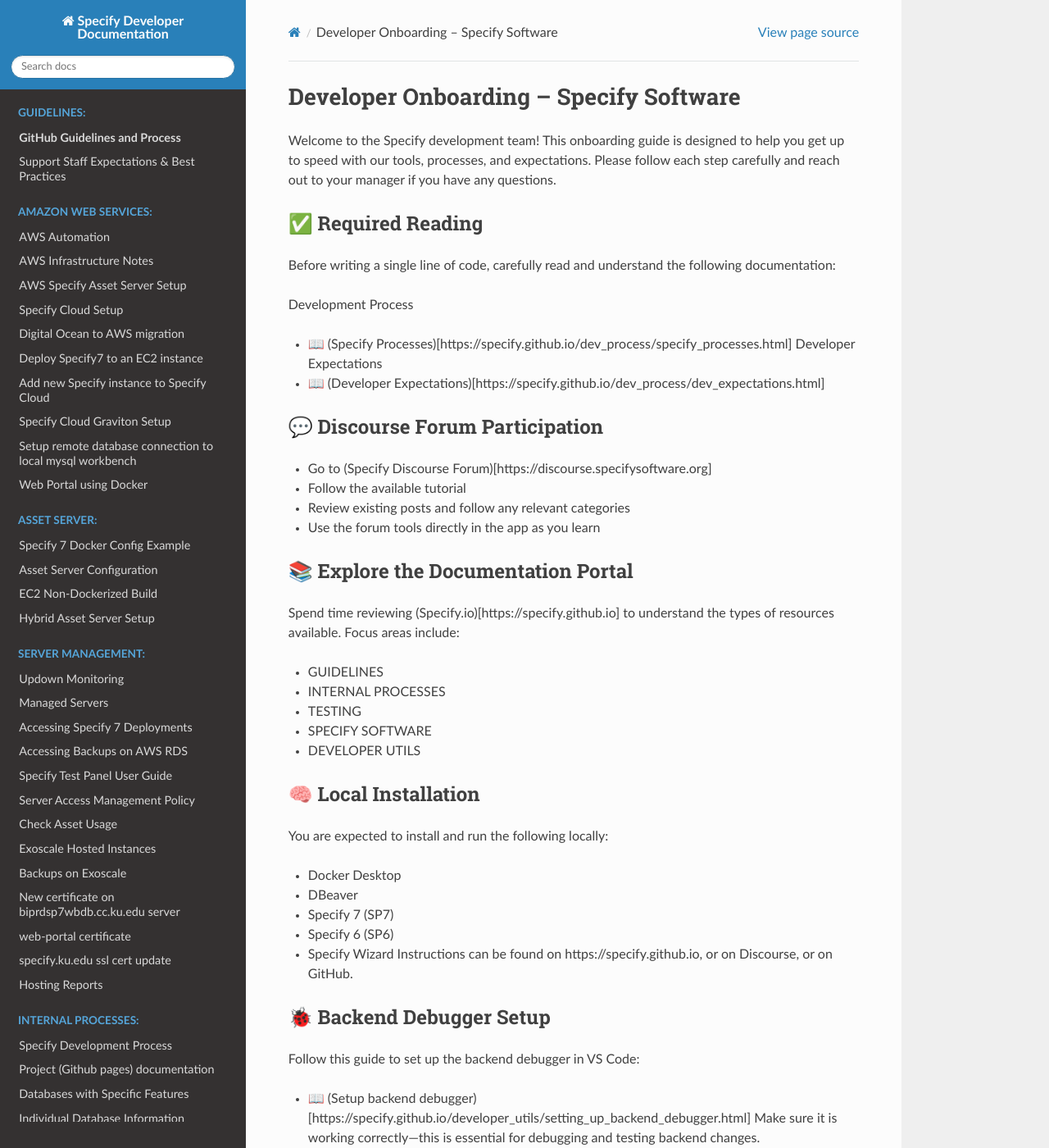
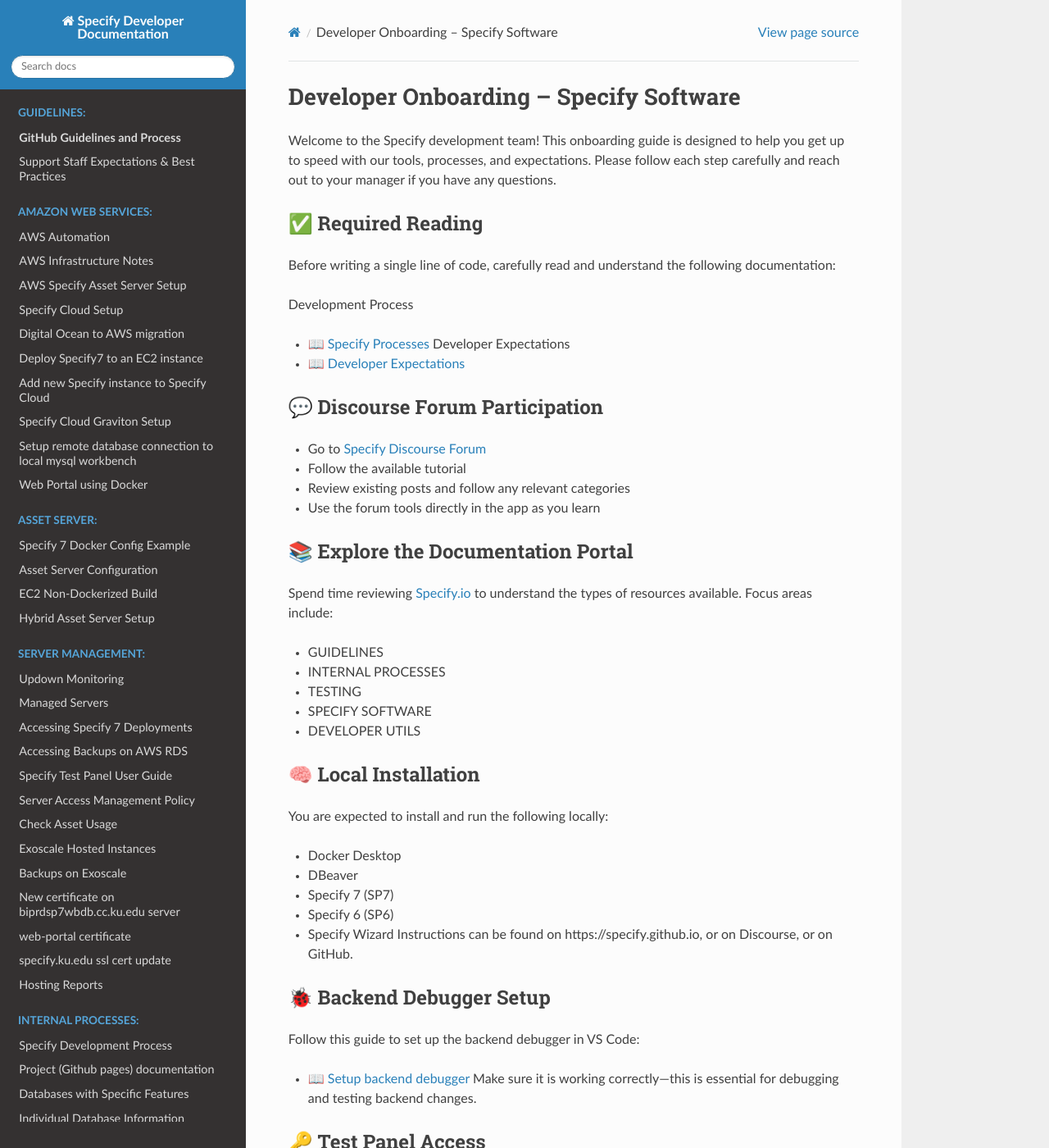
Before and after one commit to specify/specify.github.io, a Sphinx documentation site: the page built from sphinx/dev_process/developeronboarding.md, in a window 1280 px wide and 1400 px high. Shown: the whole window at 82% size. Built offline with Sphinx 7.4.7 and the Read the Docs theme 3.1.0, drawn with Linux system fonts in a browser that asks for light colours; some of the changed text lies outside the part shown.

Commit message:
Update developeronboarding.md

```diff
--- a/sphinx/dev_process/developeronboarding.md
+++ b/sphinx/dev_process/developeronboarding.md
@@ -6,20 +6,20 @@
 Before writing a single line of code, carefully read and understand the following documentation:
 
 Development Process
-- 📖 (Specify Processes)[https://specify.github.io/dev_process/specify_processes.html]
+- 📖 [Specify Processes](https://specify.github.io/dev_process/specify_processes.html)
 Developer Expectations
-- 📖 (Developer Expectations)[https://specify.github.io/dev_process/dev_expectations.html]
+- 📖 [Developer Expectations](https://specify.github.io/dev_process/dev_expectations.html)
 
 ### 💬 Discourse Forum Participation
 
-- Go to (Specify Discourse Forum)[https://discourse.specifysoftware.org]
+- Go to [Specify Discourse Forum](https://discourse.specifysoftware.org)
 - Follow the available tutorial
 - Review existing posts and follow any relevant categories
 - Use the forum tools directly in the app as you learn
 
 ### 📚 Explore the Documentation Portal
 
-Spend time reviewing (Specify.io)[https://specify.github.io] to understand the types of resources available. Focus areas include:
+Spend time reviewing [Specify.io](https://specify.github.io) to understand the types of resources available. Focus areas include:
 - GUIDELINES
 - INTERNAL PROCESSES
 - TESTING
@@ -39,13 +39,13 @@
 ### 🐞 Backend Debugger Setup
 
 Follow this guide to set up the backend debugger in VS Code:
-- 📖 (Setup backend debugger)[https://specify.github.io/developer_utils/setting_up_backend_debugger.html]
+- 📖 [Setup backend debugger](https://specify.github.io/developer_utils/setting_up_backend_debugger.html)
 Make sure it is working correctly—this is essential for debugging and testing backend changes.
 
 ### 🔑 Test Panel Access
 
 To work with the test panel:
-- Follow the steps outlined in the (debugger setup guide)[https://specify.github.io/server_management/specify_ssh_docker_guide.html]
+- Follow the steps outlined in the [debugger setup guide](https://specify.github.io/server_management/specify_ssh_docker_guide.html)
 - Contact the relevant team members to generate the necessary API keys and credentials
 - Create a new instance and test it
 - Download a database
```
